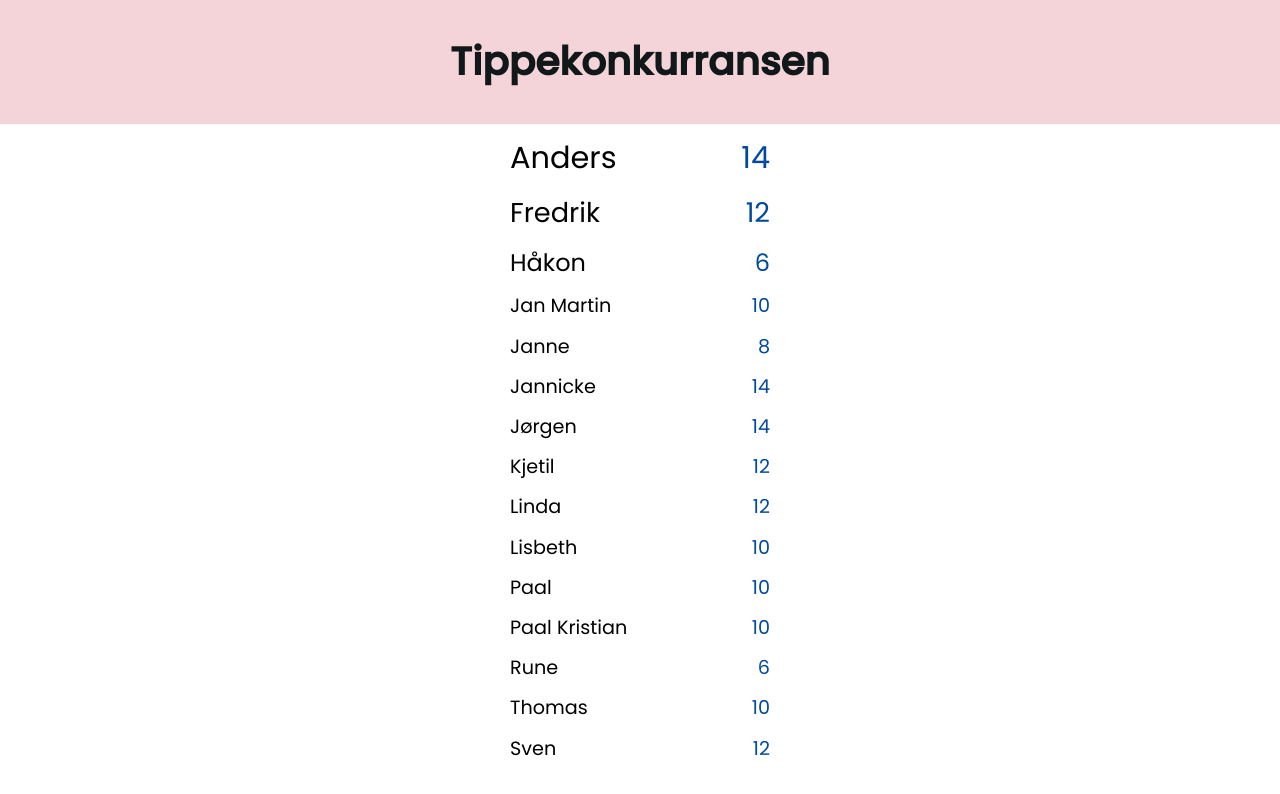
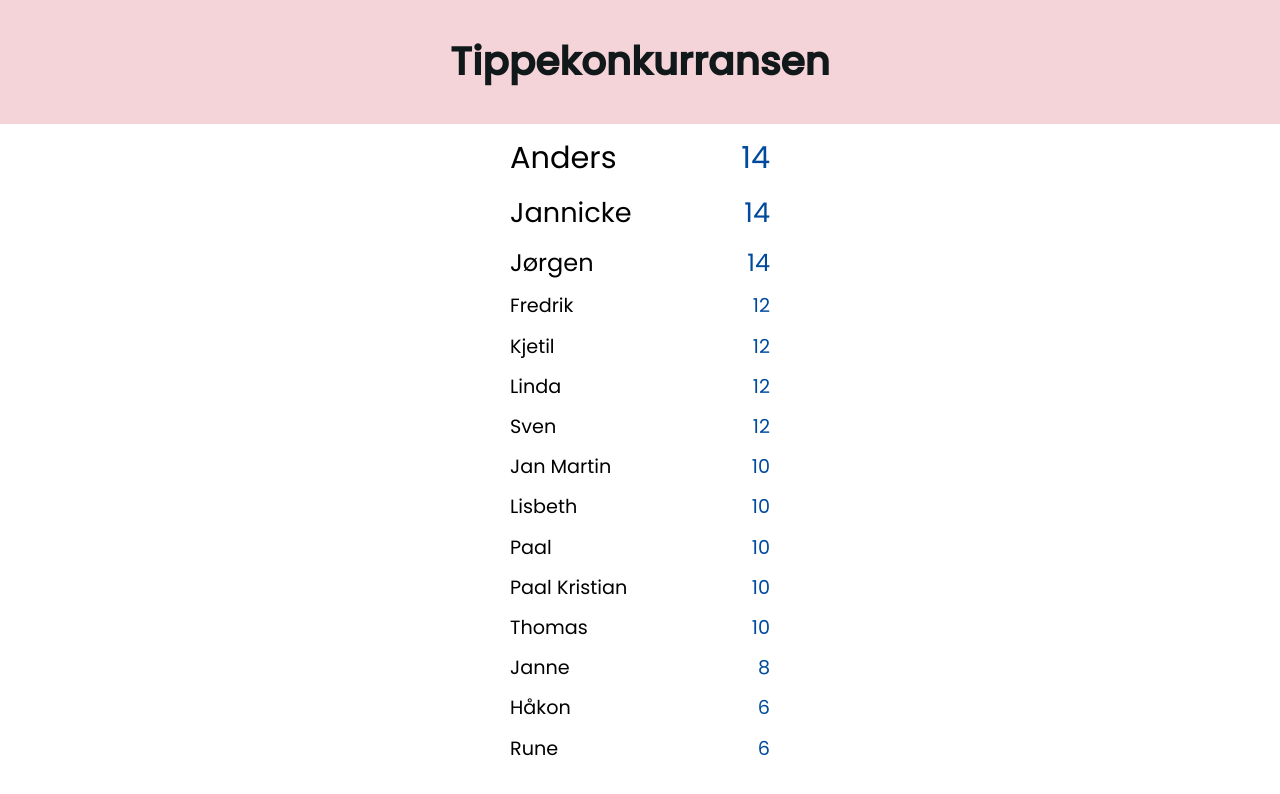
Before and after one commit to paalkristian/eurotipping2021, a React (Create React App) app: page / in a window 1280 px wide. Shown: the top 794 px of the page. Built offline with nearby package versions, Linux system fonts and the light colour scheme.

Commit message:
Fix sorting

```diff
--- a/src/App.js
+++ b/src/App.js
@@ -55,7 +55,7 @@ function getWinnerLooserDraw(match) {
 }
 
 function App() {
-  const points = calculateScores(results.results, playerGuesses).sort((a, b) => a.sum < b.sum);
+  const points = calculateScores(results.results, playerGuesses).sort((a, b) => b.sum - a.sum);
   console.log(points);
 
   return (
```
